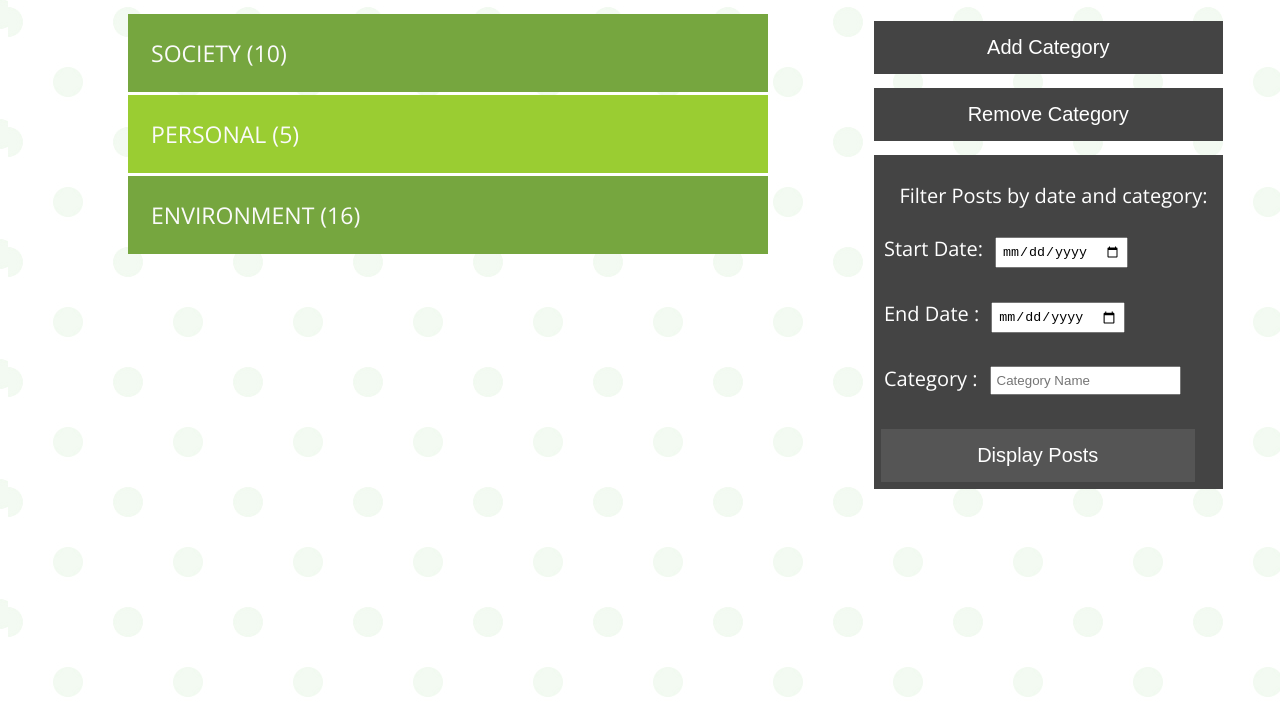
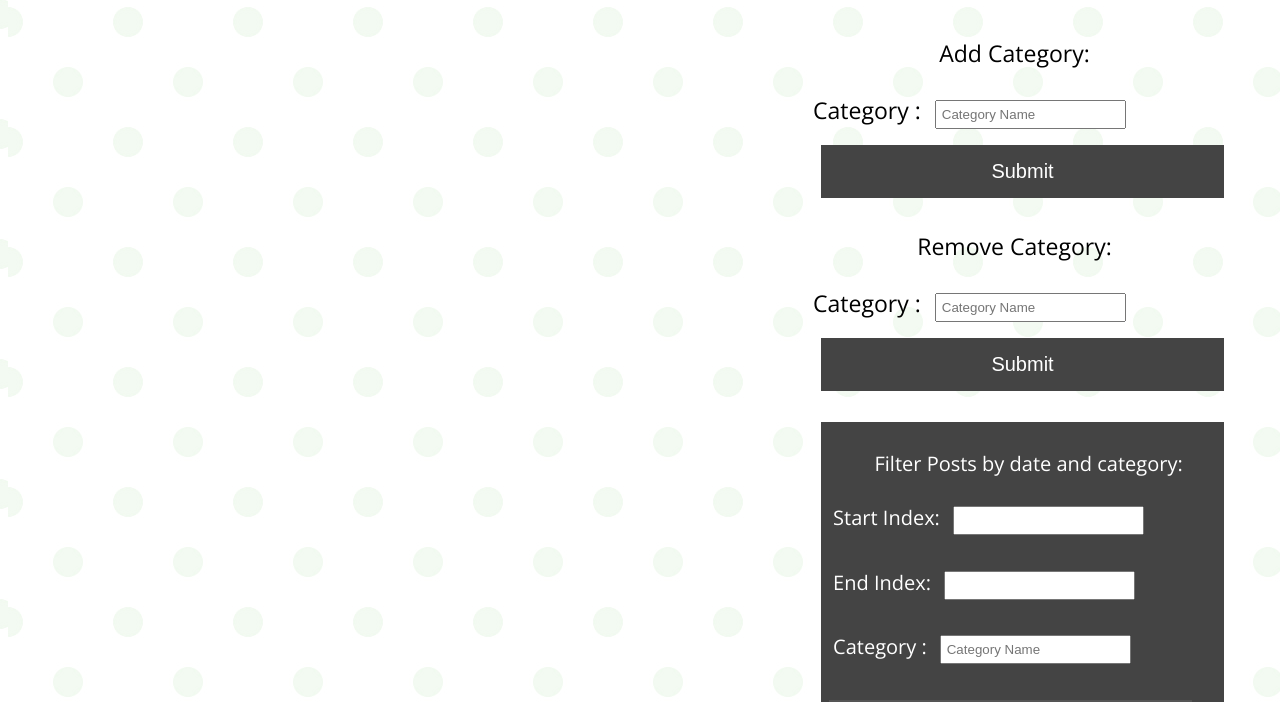
Before and after one commit to ramyani-ghosh/selfielessacts, a website: page APP_UI/categories.html in a window 1280 px wide. Shown: the part 106-808 px from the top of the page. Drawn offline with nearby package versions, Linux system fonts and the light colour scheme; no server answers.

Commit message:
Added Category List API call,minor html changes

```diff
--- a/APP_UI/categories.html
+++ b/APP_UI/categories.html
@@ -14,18 +14,26 @@
 		<h1 class="title">CATEGORIES</h1>
     <a href="index.html" class="home">Home</a>
 		<ul class="rolldown-list" id="myList">
-		  <li><span class="category">Society</span> <span class="noOfPosts">(10)</span></li>
+		  <!-- <li><span class="category">Society</span> <span class="noOfPosts">(10)</span></li>
 		  <li><span class="category">Personal</span> <span class="noOfPosts">(5)</span></li>
 		  <li><span class="category">Environment</span> <span class="noOfPosts">(16)</span></li>
-
+ -->
 		</ul>
     <div class="categoryFunctions">
-        <button class="addCategory">Add Category</button>
-        <button class="remCategory">Remove Category</button>
+        <form class ="addCat">
+          <p style="text-align:center">Add Category:</p>
+          <p>Category  :  <input type="text" class="categoryName" placeholder="Category Name"/>
+          <button class="addCategory">Submit</button>
+        </form>
+        <form class ="addCat">
+          <p style="text-align:center">Remove Category:</p>
+          <p>Category  :  <input type="text" class="categoryName" placeholder="Category Name"/>
+          <button class="addCategory">Submit</button>
+        </form>
         <form class="filterPosts">
           <p style="text-align:center">Filter Posts by date and category:</p>
-          <p>Start Date:  <input type="date" class="startDate" /></p>
-          <p>End Date  :  <input type="date" class="endDate"/></p>
+          <p>Start Index:  <input type="text" class="startIndex" /></p>
+          <p>End Index:  <input type="text" class="endIndex"/></p>
           <p>Category  :  <input type="text" class="categoryName" placeholder="Category Name"/></p>
 
           <button class="displayPosts">Display Posts</button>
@@ -36,6 +44,22 @@
 
 
 </body>
+</html>
+<script src='http://cdnjs.cloudflare.com/ajax/libs/jquery/2.1.3/jquery.min.js'></script>
+<script>
+   $(window).load(function(){
+        console.log("load");
+        $.get("http://localhost:3000/api/v1/categories")
+         .done(function(data){
+             console.log("GET");
+             console.log(data);
 
-
-</html>
+             for(var item in data){
+                $("#myList").append("<li><span class='category'>"+item+"</span><span class='noOfPosts'>("+
+                  data[item]+")</li>");
+                //   $("select.category").append("<option value="+item+">"+item+"</option>");
+                 console.log(item,data[item]);
+             }
+         });
+    });
+</script>
```
